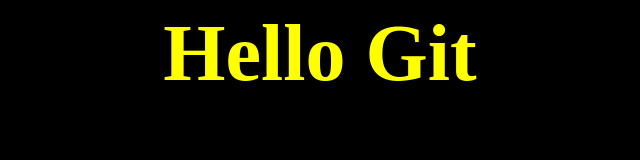
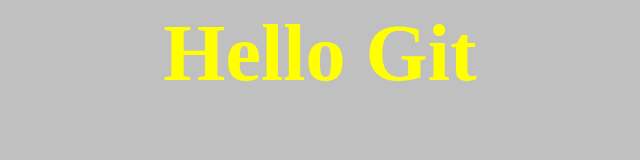
Before and after one commit to jesuiscelebre1er/demoGit, a plain HTML site: page index.html in a window 1280 px wide. Shown: the whole page, without its empty margins (320-960 px from the left). Drawn offline with Linux system fonts and the light colour scheme.

Commit message:
modification de la couleur de fond

```diff
--- a/index.html
+++ b/index.html
@@ -1,5 +1,5 @@
 <html>
 <head></head>
-<body style="text-align: center; color:yellow; background-color:black; font-size:40px">
+<body style="text-align: center; color:yellow; background-color:silver; font-size:40px">
 <h1>Hello Git </h1>
 </body>
```
